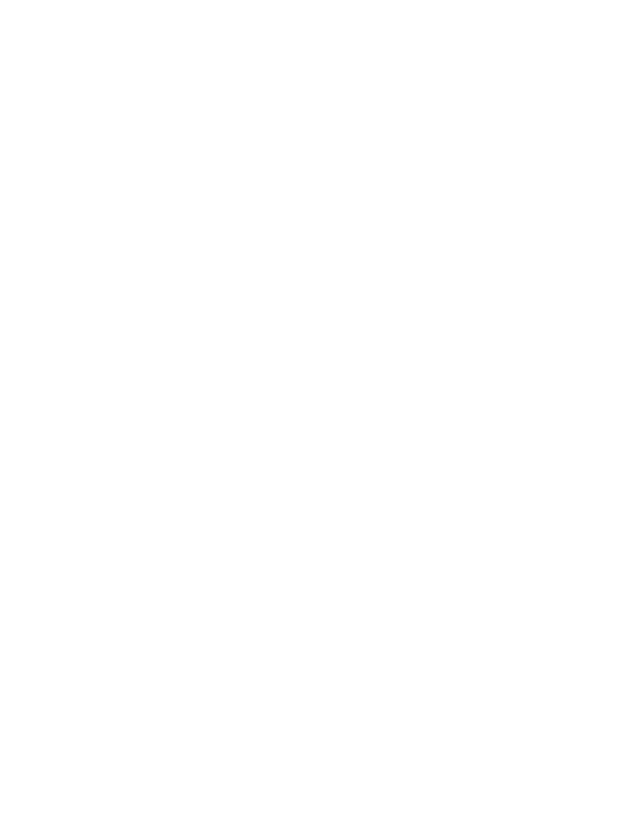
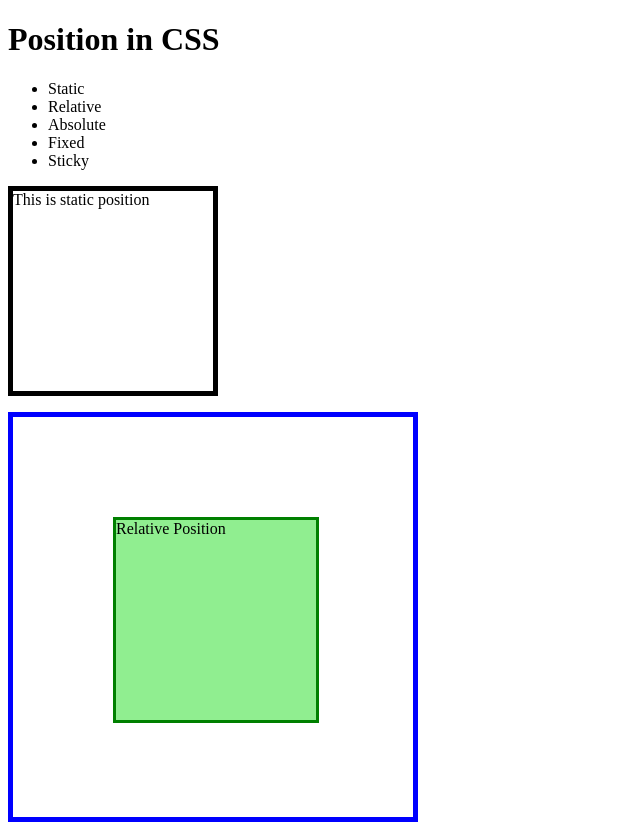
Before and after one commit to divya29113/myfirstrepository, a plain HTML site: page position.html in a window 1280 px wide. Shown: the whole page, without its empty margins (0-640 px from the left). Before the commit the page ends 800 px from the top, so only its background shows below. Drawn offline with Linux system fonts and the light colour scheme.

Commit message:
Completed static and relative position

```diff
--- a/position.css
+++ b/position.css
@@ -0,0 +1,27 @@
+/*static topic*/
+.static{
+    border: 5px solid black;
+    width: 200px;
+    height:200px;
+    top: 50px;
+    left: 50px;
+    position: static;
+}
+
+/*relative postion*/
+
+.outerdiv{
+    border: 5px solid blue;
+    width: 400px;
+    height: 400px;
+
+}
+.innerdiv{
+    border: 3px solid green;
+    background: lightgreen;
+    width: 200px;
+    height: 200px;
+    position: relative;
+    top: 100px;
+    left: 100px;
+}
--- a/position.html
+++ b/position.html
@@ -0,0 +1,25 @@
+ <!DOCTYPE html>
+ <html lang="en">
+ <head>
+    <meta charset="UTF-8">
+    <meta name="viewport" content="width=device-width, initial-scale=1.0">
+    <link href="position.css" rel="stylesheet">
+    <title>Position</title>
+ </head>
+ <body>
+    <h1>Position in CSS</h1>
+    <ul>
+        <li>Static</li>
+        <li>Relative</li>
+        <li>Absolute</li>
+        <li>Fixed</li>
+        <li>Sticky</li>
+    </ul>
+    <p class="static">
+        This is static position
+    </p>
+    <div class="outerdiv">
+        <div class="innerdiv">Relative Position</div>
+    </div>
+ </body>
+ </html>
--- a/unit.css
+++ b/unit.css
@@ -11,6 +11,7 @@
 #second{
     font-size:2em;
 }*/
+
 #outerdiv{
     font-size: 1rem;
     padding: 24px;
```
